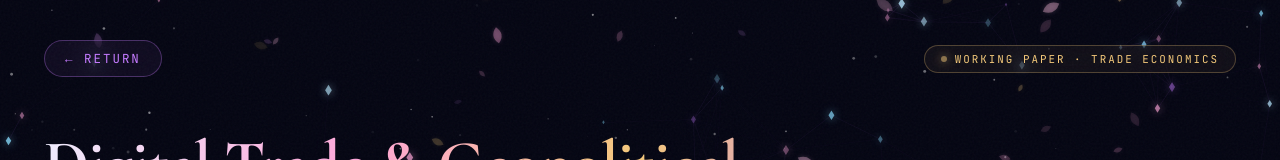
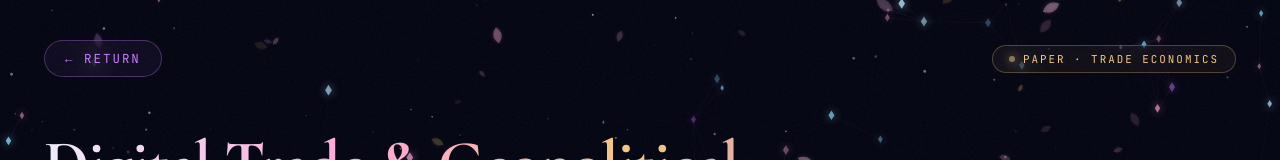
Before and after one commit to VTS100e/VTS100e.github.io, a plain HTML site: page digital-trade.html in a window 1280 px wide. Shown: the top 160 px of the page. Drawn offline with nearby package versions, Linux system fonts and the light colour scheme.

Commit message:
Update digital-trade.html

```diff
--- a/digital-trade.html
+++ b/digital-trade.html
@@ -397,7 +397,7 @@
 
         <nav class="top-nav">
             <a href="index.html" class="back-btn">← Return</a>
-            <span class="nav-badge">Working Paper · Trade Economics</span>
+            <span class="nav-badge done"> Paper · Trade Economics</span>
         </nav>
 
         <header class="paper-hero">
```
